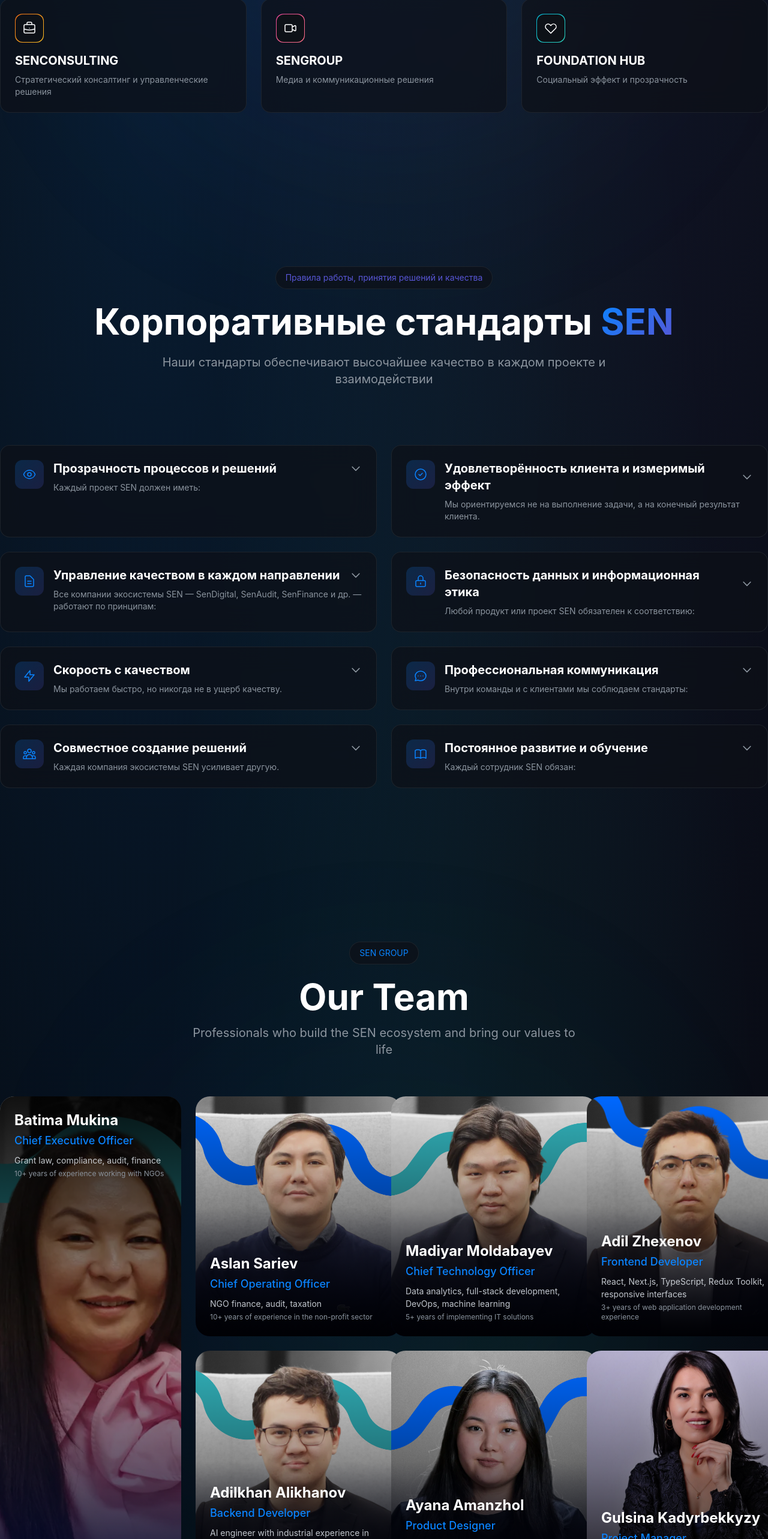
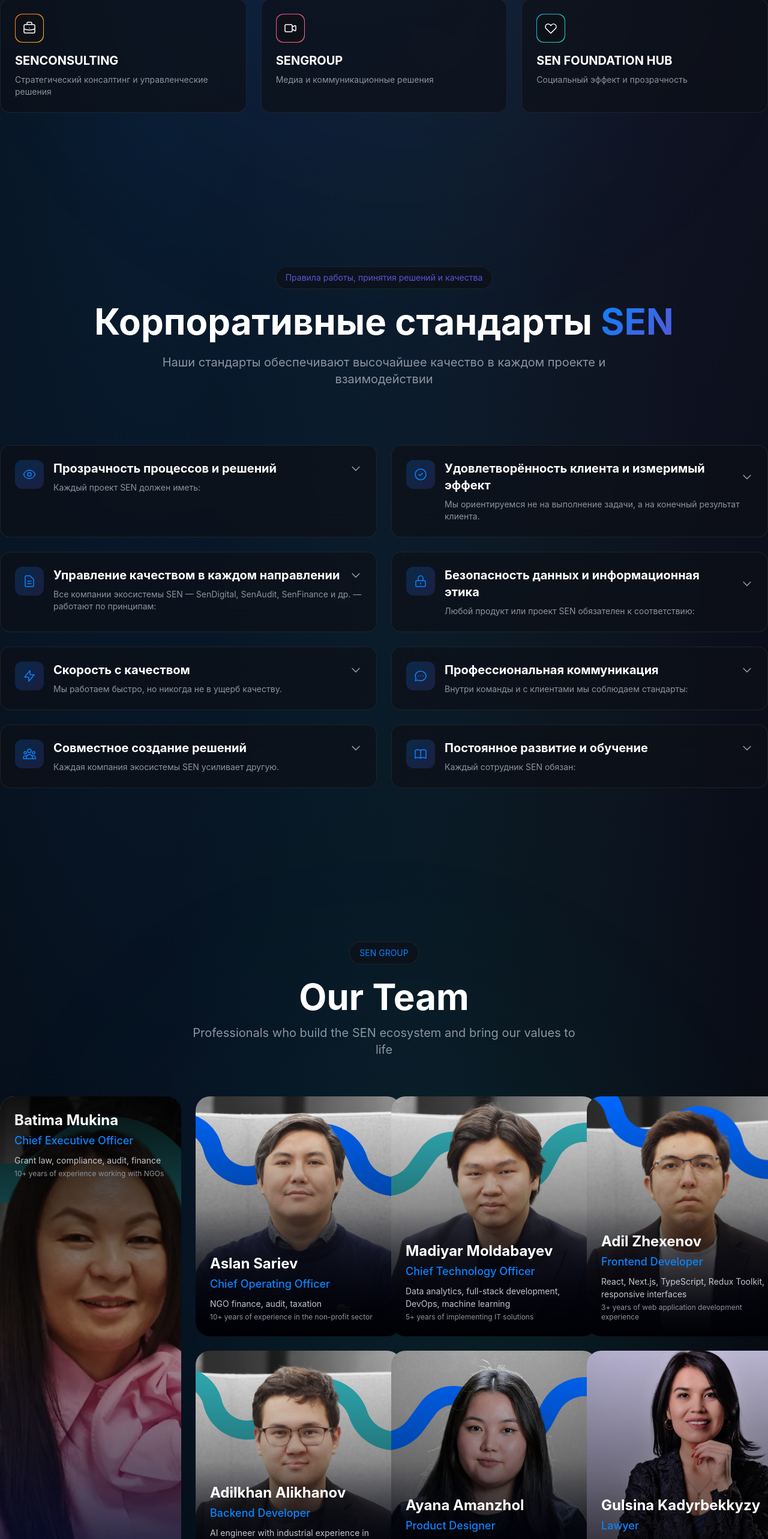
Before and after one commit to MadiyarMoldabayev/SenGroupLanding, a Next.js app: page /en/ in a window 1280 px wide. Shown: the part 2665-5231 px from the top of the page at 60% size. Built offline with nearby package versions, Linux system fonts and the light colour scheme.

Commit message:
Update: Гульсина - Юрист, FOUNDATION HUB -> SEN FOUNDATION HUB, placeholder -> Сегизбай Айман

```diff
--- a/src/components/ContactSection.tsx
+++ b/src/components/ContactSection.tsx
@@ -131,7 +131,7 @@ export default function ContactSection({ locale }: ContactSectionProps) {
                         setFormState({ ...formState, name: e.target.value })
                       }
                       className="w-full px-4 py-3 bg-dark/50 border border-border rounded-xl text-white placeholder-muted focus:outline-none focus:border-primary transition-colors"
-                      placeholder="Иван Иванов"
+                      placeholder="Сегизбай Айман"
                     />
                   </div>
                   <div>
--- a/src/components/EcosystemCube.tsx
+++ b/src/components/EcosystemCube.tsx
@@ -93,7 +93,7 @@ const COMPANIES_DATA: CompaniesDataMap = {
     ],
   },
   bottom: {
-    name: "FOUNDATION HUB",
+    name: "SEN FOUNDATION HUB",
     desc: "Хаб фонда и социальных инициатив",
     products: [
       { name: "Портал фонда", desc: "Официальный портал фонда" },
--- a/src/components/EcosystemSection.tsx
+++ b/src/components/EcosystemSection.tsx
@@ -56,7 +56,7 @@ const companies = [
     color: "from-pink-500 to-rose-400",
   },
   {
-    name: "FOUNDATION HUB",
+    name: "SEN FOUNDATION HUB",
     description: "Социальный эффект и прозрачность",
     icon: (
       <svg className="w-6 h-6" fill="none" viewBox="0 0 24 24" stroke="currentColor">
--- a/src/components/Footer.tsx
+++ b/src/components/Footer.tsx
@@ -9,7 +9,7 @@ const ecosystemCompanies = [
   "SENFINANCE",
   "SENCONSULTING",
   "SENGROUP",
-  "FOUNDATION HUB",
+  "SEN FOUNDATION HUB",
 ];
 
 const navigation = [
--- a/src/components/TeamSection.tsx
+++ b/src/components/TeamSection.tsx
@@ -65,10 +65,10 @@ const teamMembers: TeamMember[] = [
   {
     id: 7,
     image: "/team/new-7.jpeg",
-    name: { en: "Gulsina Kadyrbekkyzy", kk: "Гүлсіна Қадырбекқызы", ru: "Гульсина Кадырбеккызы" },
-    role: { en: "Project Manager", kk: "Жоба менеджері", ru: "Менеджер проектов" },
-    expertise: { en: "Project management, coordination, planning", kk: "Жобаларды басқару, үйлестіру, жоспарлау", ru: "Управление проектами, координация, планирование" },
-    experience: { en: "4+ years of project management experience", kk: "Жобаларды басқаруда 4 жылдан аса тәжірибе", ru: "+4 года управления проектами" },
+    name: { en: "Gulsina Kadyrbekkyzy", kk: "Гүлсіна Қадырбекқызы", ru: "Қадырбекқызы Гульсина" },
+    role: { en: "Lawyer", kk: "Заңгер", ru: "Юрист" },
+    expertise: { en: "Contract law, civil law, corporate law, IT sphere and intellectual property", kk: "Келісімшарт құқығы, азаматтық құқық, корпоративтік құқық, IT саласы және интеллектуалды меншік", ru: "Договорное право, гражданское право, корпоративное право, IT сфера и интеллектуальная собственность" },
+    experience: { en: "More than 12 years of experience", kk: "12 жылдан аса тәжірибе", ru: "Более 12 лет опыта" },
   },
 ];
 
```
